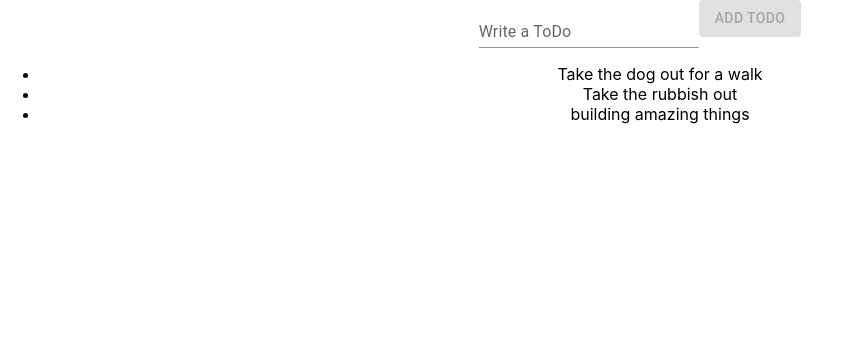
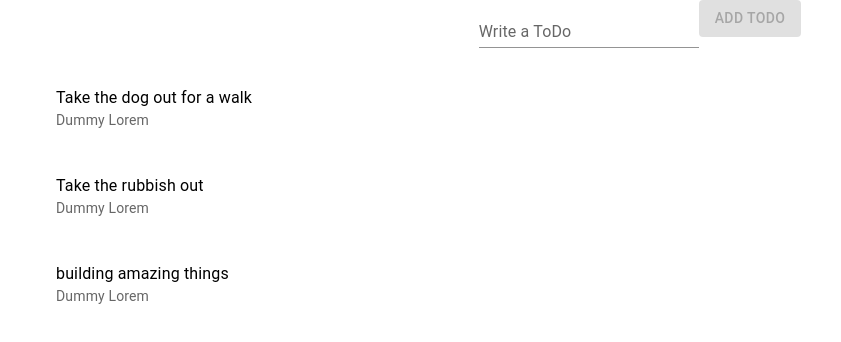
Before and after one commit to tamfolio/ToDoList_React, a React (Create React App) app: page / in a window 1280 px wide. Shown: the top 342 px of the page, without its empty margins (0-841 px from the left). Built offline with nearby package versions, Linux system fonts and the light colour scheme.

Commit message:
material UI for list item

```diff
--- a/src/components/Todo.jsx
+++ b/src/components/Todo.jsx
@@ -1,10 +1,17 @@
 import React from 'react'
+import List from '@mui/material/List';
+import ListItem from '@mui/material/ListItem';
+import ListItemText from '@mui/material/ListItemText';
+// import './Todo.style.css'
+
 
 function Todo({todo}) {
   return (
-    <div>
-        <li>{todo}</li>
-    </div>
+    <List className='todo_list' >
+       <ListItem>
+           <ListItemText primary={todo} secondary='Dummy Lorem'/>
+       </ListItem>
+    </List>
   )
 }
 
--- /dev/null
+++ b/src/components/Todo.style.css
@@ -0,0 +1,3 @@
+.todo_list {
+    text-align: center;
+}
```
Also changed, not shown: src/firebase.js (added, +17 -0 lines).
